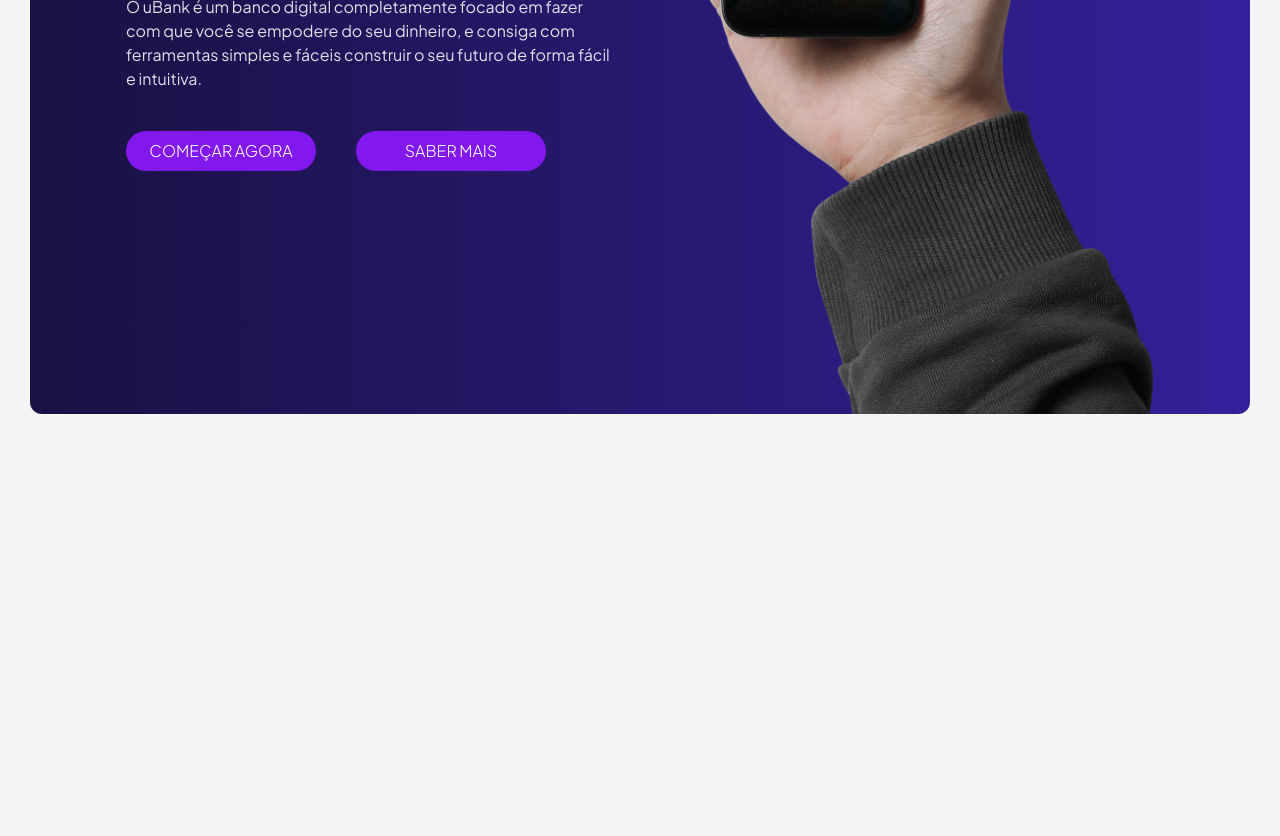
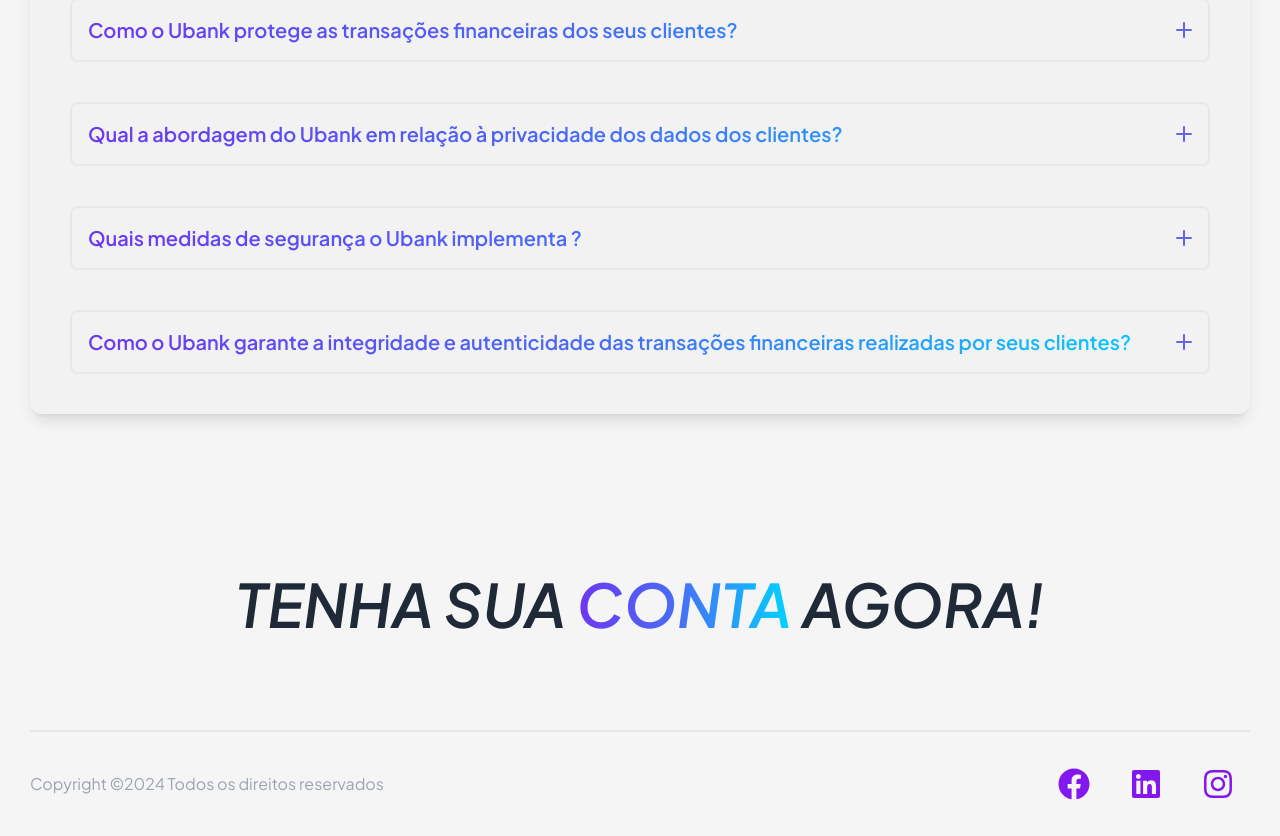
Before and after one commit to lucaszamorapy/ubank, a React (Vite) app: page / in a window 1280 px wide. Shown: the part 4500-5336 px from the top of the page. Before the commit the page ends 4914 px from the top, so only its background shows below. Built offline with nearby package versions, Linux system fonts and the light colour scheme.

Commit message:
feat: footer

```diff
--- a/src/App.jsx
+++ b/src/App.jsx
@@ -1,6 +1,7 @@
 import Home from "./pages/Home";
 import Header from "./components/header/index";
 import { BrowserRouter, Routes, Route } from "react-router-dom";
+import Footer from "./components/footer/Footer";
 
 function App() {
   return (
@@ -10,6 +11,7 @@
         <Routes>
           <Route path="/" element={<Home />} />
         </Routes>
+        <Footer />
       </BrowserRouter>
     </>
   );
--- /dev/null
+++ b/src/components/footer/Footer.jsx
@@ -0,0 +1,62 @@
+import React from "react";
+import { FaFacebook, FaInstagram, FaLinkedin } from "react-icons/fa";
+import { Link } from "react-scroll";
+
+const Footer = () => {
+  return (
+    <section className="mt-40">
+      <div className="container">
+        <h1 className="text-6xl text-center text-gray-800 italic font-semibold cursor-pointer">
+          TENHA SUA{" "}
+          <Link
+            to="topo"
+            spy={true}
+            smooth={true}
+            duration={300}
+            offset={-98}
+            className="font-color"
+          >
+            CONTA
+          </Link>{" "}
+          AGORA!
+        </h1>
+        <div className="flex justify-between mt-24 py-5 border-t-2 border-gray-200 items-center flex-col lg:flex-row">
+          <p className="text-gray-400">
+            Copyright ©2024 Todos os direitos reservados
+          </p>
+          <ul className="flex items-center gap-x-10 px-4 bg-blackBirdz py-4">
+            <li>
+              <a
+                href="https://www.facebook.com/agenciabirdz"
+                target="_blank"
+                rel="noopener noreferrer"
+              >
+                <FaFacebook size={32} color="#8318EE" />
+              </a>
+            </li>
+            <li>
+              <a
+                href="https://www.linkedin.com/company/agencia-birdz/about/"
+                target="_blank"
+                rel="noopener noreferrer"
+              >
+                <FaLinkedin size={32} color="#8318EE" />
+              </a>
+            </li>
+            <li>
+              <a
+                href="https://www.instagram.com/agenciabirdz/"
+                target="_blank"
+                rel="noopener noreferrer"
+              >
+                <FaInstagram size={32} color="#8318EE" />
+              </a>
+            </li>
+          </ul>
+        </div>
+      </div>
+    </section>
+  );
+};
+
+export default Footer;
--- a/src/pages/Home.jsx
+++ b/src/pages/Home.jsx
@@ -58,8 +58,8 @@
       </section>
       <QuemSomos />
       <Servicos />
+      <SectionCta />
       <Faq />
-      <SectionCta />
     </>
   );
 };
```
